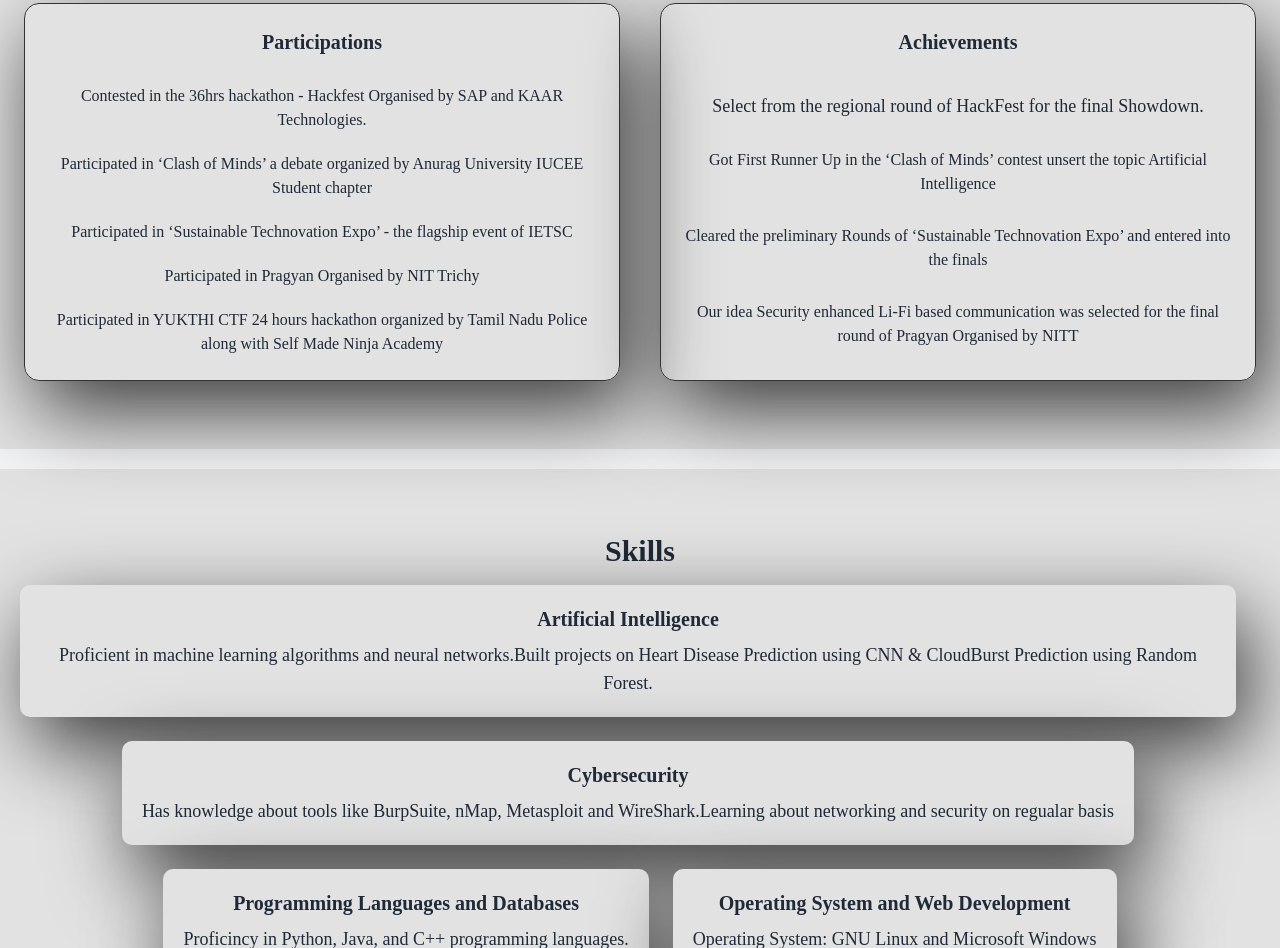
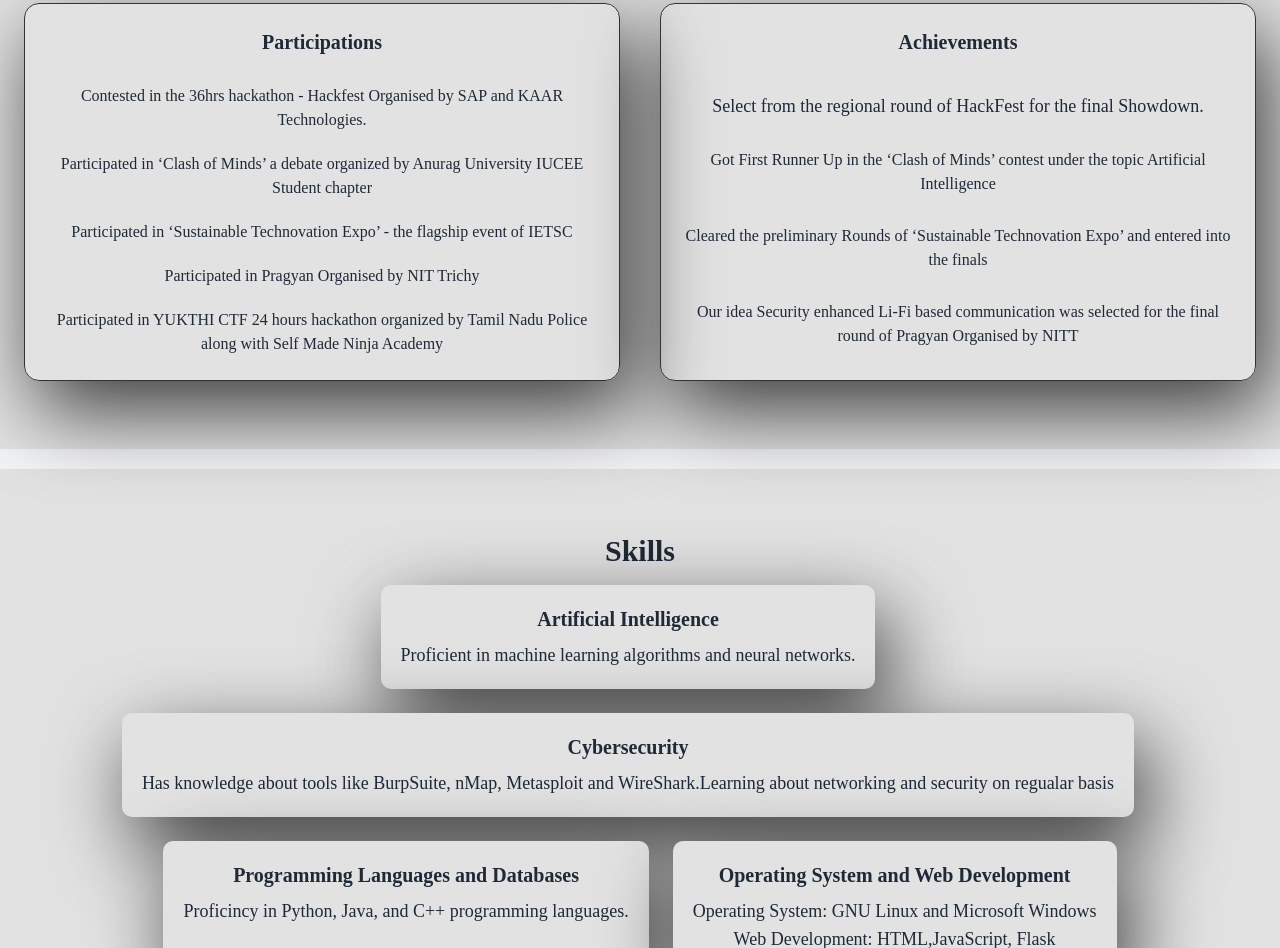
Before and after one commit to SUDAR2005/SUDAR2005.github.io, a plain HTML site: page index.html in a window 1280 px wide. Shown: the part 760-1708 px from the top of the page. Drawn offline with nearby package versions, Linux system fonts and the light colour scheme; a web font is replaced by a local one.

Commit message:
Update index.html

```diff
--- a/index.html
+++ b/index.html
@@ -64,7 +64,7 @@
                 <div class="card">
                     <h3 class="text-xl font-semibold mb-2">Achievements</h3>
                     <p class="text-lg">Select from the regional round of HackFest for the final Showdown.</p>
-                    <p>Got First Runner Up in the ‘Clash of Minds’ contest unsert the topic Artificial Intelligence</p>
+                    <p>Got First Runner Up in the ‘Clash of Minds’ contest under the topic Artificial Intelligence</p>
                     <p>Cleared the preliminary Rounds of ‘Sustainable Technovation Expo’ and entered into the finals</p>
                     <p>Our idea Security enhanced Li-Fi based communication was selected for the final round of Pragyan Organised by NITT</p>
                 </div>
@@ -78,7 +78,7 @@
             <div class="flex justify-center flex-wrap">
                 <div class="mission-completed mr-6 mb-6">
                     <h3 class="text-xl font-semibold mb-2">Artificial Intelligence</h3>
-                    <p class="text-lg">Proficient in machine learning algorithms and neural networks.Built projects on Heart Disease Prediction using CNN & CloudBurst Prediction using Random Forest.
+                    <p class="text-lg">Proficient in machine learning algorithms and neural networks.
                     </pre>
                 </div>
                 <div class="mission-completed mr-6 mb-6">
```
